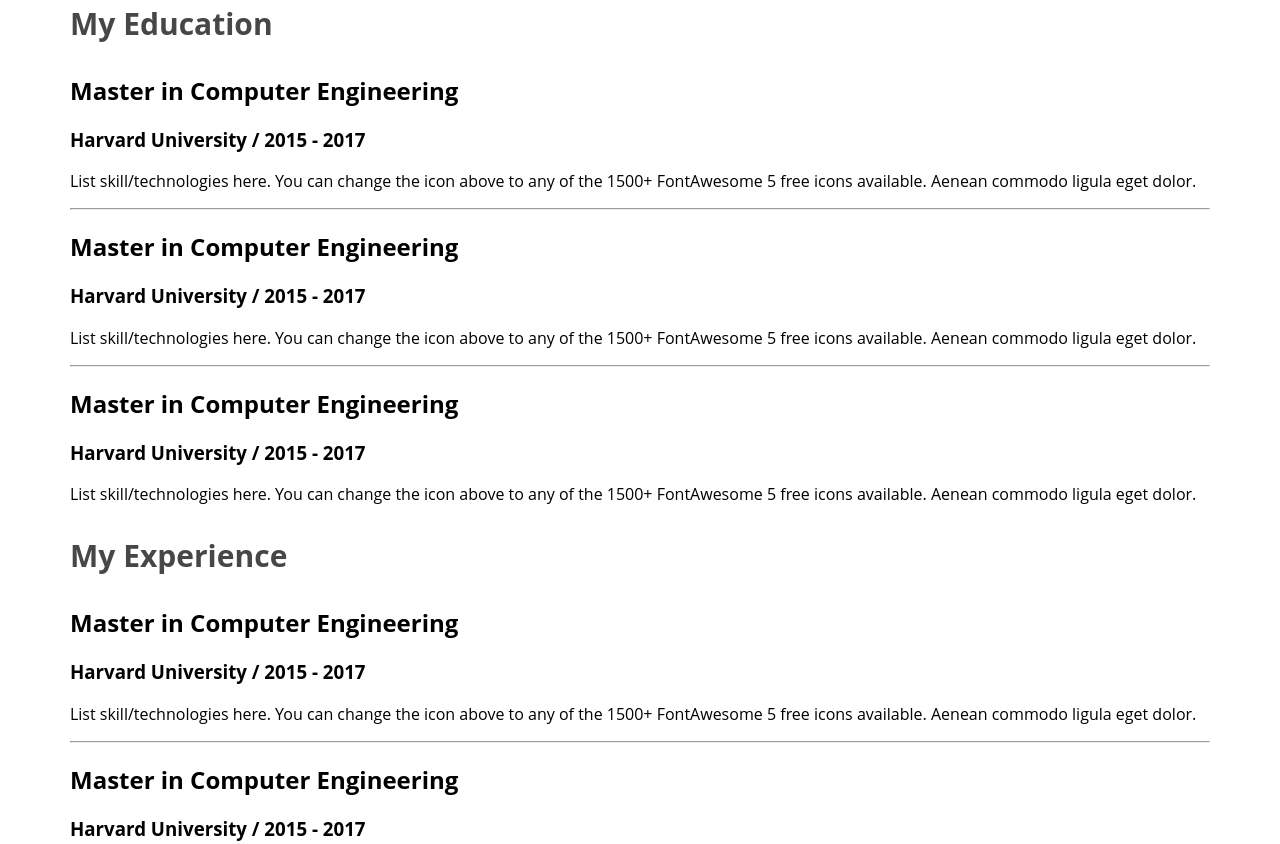
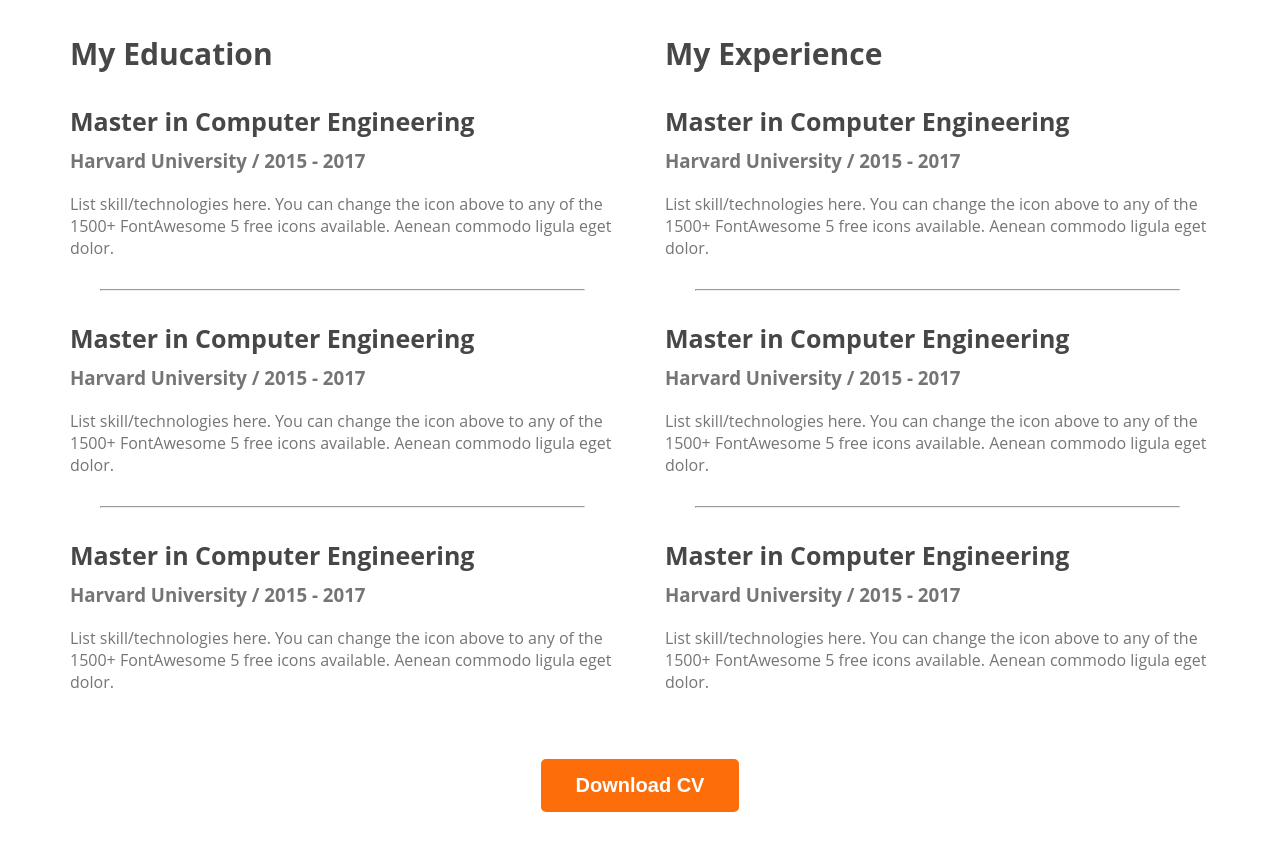
Before and after one commit to emonpappu17/web-developer-portfolio, a plain HTML site: page index.html in a window 1280 px wide. Shown: the part 2332-3176 px from the top of the page. After the commit the page ends 3152 px from the top, so only its background shows below. Drawn offline with Linux system fonts and the light colour scheme.

Commit message:
finshed the resume section

```diff
--- a/index.html
+++ b/index.html
@@ -114,6 +114,7 @@
                         <h3 class="resume-item-institute">Harvard University / 2015 - 2017</h3>
                         <p class="resume-item-description">List skill/technologies here. You can change the icon above to any of the 1500+ FontAwesome 5 free icons available. Aenean commodo ligula eget dolor.</p>
                      </div>
+                </div>
 
                      <div class="resume-column">
                         <h3 class="resume-column-title">My Experience</h3>
@@ -138,14 +139,19 @@
                              <p class="resume-item-description">List skill/technologies here. You can change the icon above to any of the 1500+ FontAwesome 5 free icons available. Aenean commodo ligula eget dolor.</p>
                           </div>
 
-
+                     </div>
                      </div>
 
 
 
             </div>
+            <div class="download-cv">
+                <button class="btn-primary">Download CV</button>
+            </div>
+
 
         </section>
+
 
 
     </main>
--- a/styles/portfolio.css
+++ b/styles/portfolio.css
@@ -133,3 +133,31 @@ main section{
     font-weight: 700;
 
 }
+.resume-container
+{
+    display: flex;
+    gap: 50px;
+}
+.resume-item-title{
+    color: #474747;
+    font-size: 25px;
+    font-weight: 700;
+    margin-bottom: 10px;
+
+}
+.resume-item-institute{
+    margin-bottom: 20px;
+    margin-top: 0px;
+}
+
+.resume-item-institute, .resume-item-description{
+    color: #757575;
+}
+.resume-container hr{
+    margin: 30px;
+}
+
+.download-cv{
+    text-align: center;
+    margin-top: 50px;
+}
```
